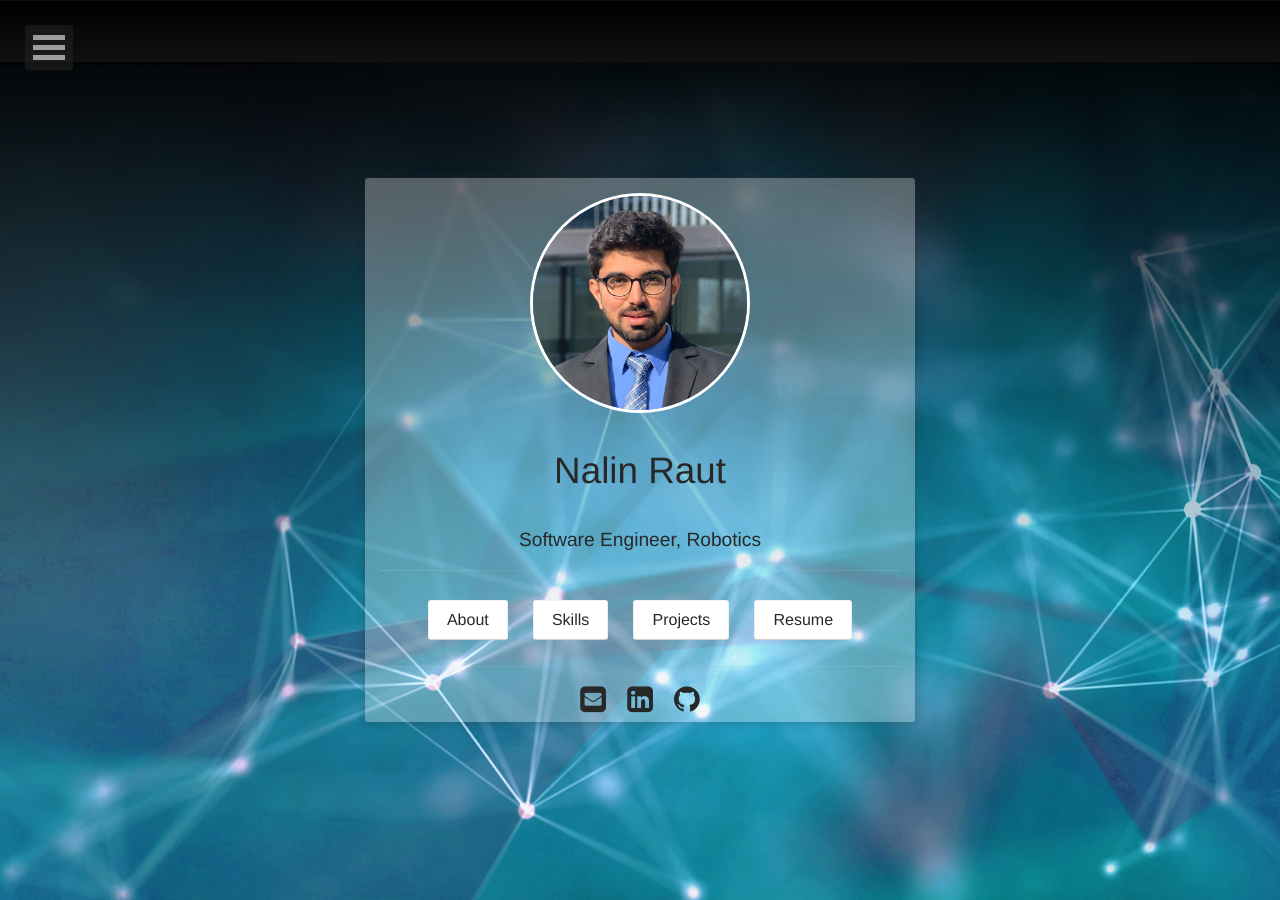
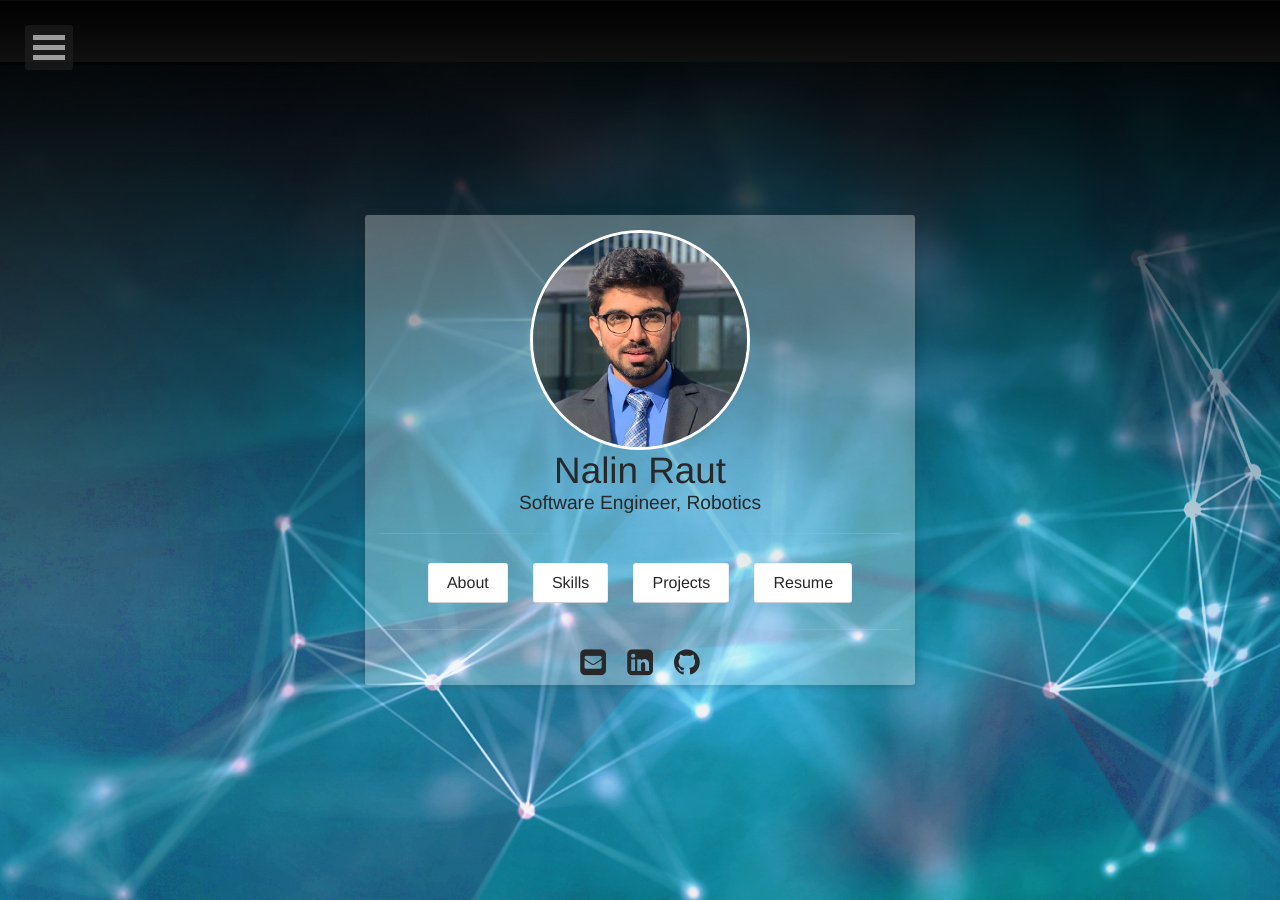
Before and after one commit to nalinraut/nalinraut.github.io, a Jekyll site: the page built from index.html, in a window 1280 px wide. Built offline with Jekyll 4.4.1, drawn with Linux system fonts in a browser that asks for light colours.

```diff
--- a/_sass/progress.scss
+++ b/_sass/progress.scss
@@ -23,14 +23,14 @@
           border-radius: $radius;
 }
 
-// *,
-// *:before,
-// *:after{
-//   margin: 0;
-//   padding: 0;
-//   -webkit-box-sizing: border-box;
-//   box-sizing: border-box;
-// }
+*,
+*:before,
+*:after{
+  margin: 0;
+  padding: 0;
+  -webkit-box-sizing: border-box;
+  box-sizing: border-box;
+}
 
 // html,body{
 //   background: $background-color;
```
